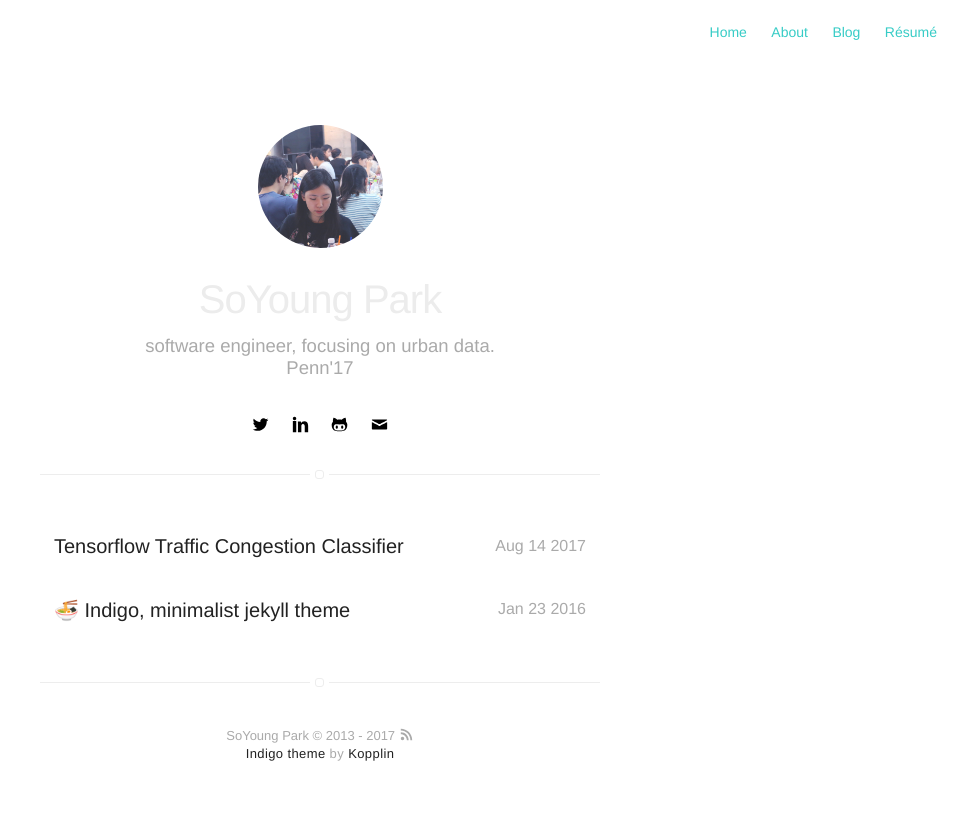
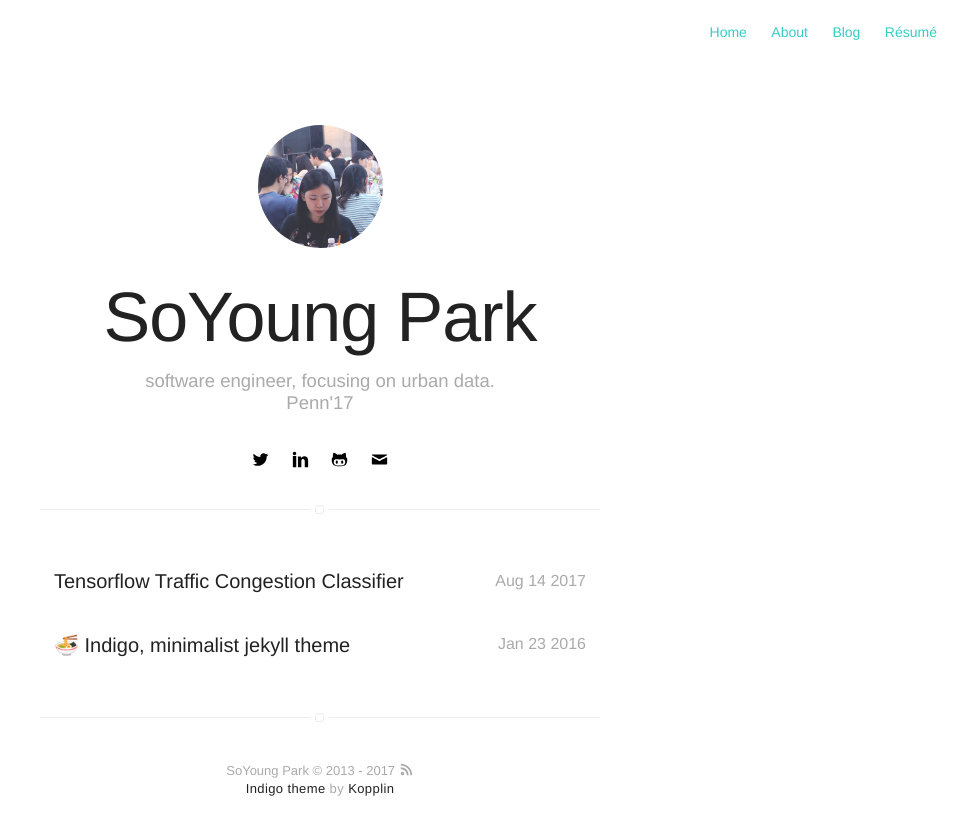
Before and after one commit to soyoungpark/soyoungpark.github.io, a Jekyll site: the page built from projects.html, in a window 1280 px wide. Shown: the top 835 px of the page, without its empty margins (320-1280 px from the left). Built offline with Jekyll 4.4.1, drawn with Linux system fonts in a browser that asks for light colours; emoji names are drawn with the system emoji font.

Commit message:
black background only for landing page

```diff
--- a/_includes/header.html
+++ b/_includes/header.html
@@ -18,9 +18,9 @@
         {% endif %}
 
         {% if page.title == "Home" %}
+        <h1 class="title" style="color:#ececec">{{ site.name }}</h1>
+        {% else %}
         <h1 class="title">{{ site.name }}</h1>
-        {% else %}
-        <h1 class="title" style="color:#ececec">{{ site.name }}</h1>
         {% endif %}
         <h2 class="description">{{ site.bio }}</h2>
 
--- a/_sass/components/header.sass
+++ b/_sass/components/header.sass
@@ -18,7 +18,7 @@
             opacity: .8
 
     > .title
-        font-size: 4rem
+        font-size: 7rem
         margin: 0 0 13px
 
     > .description
```
